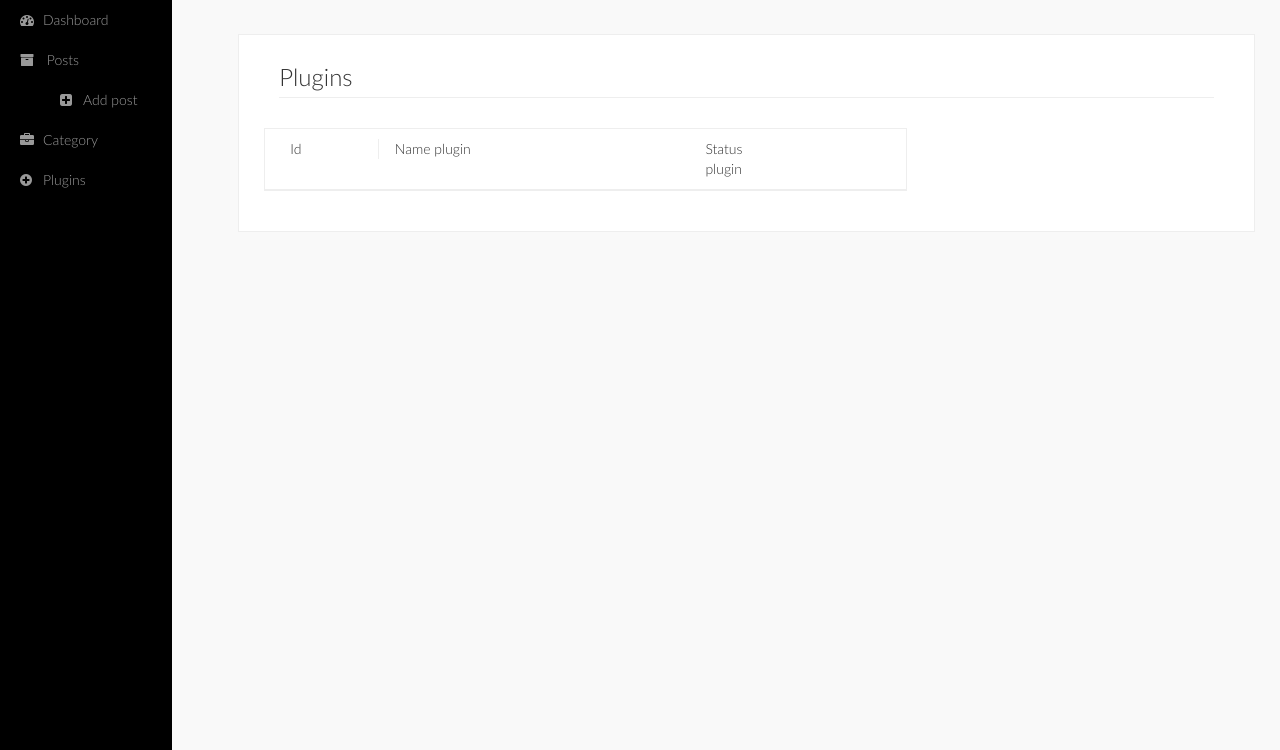
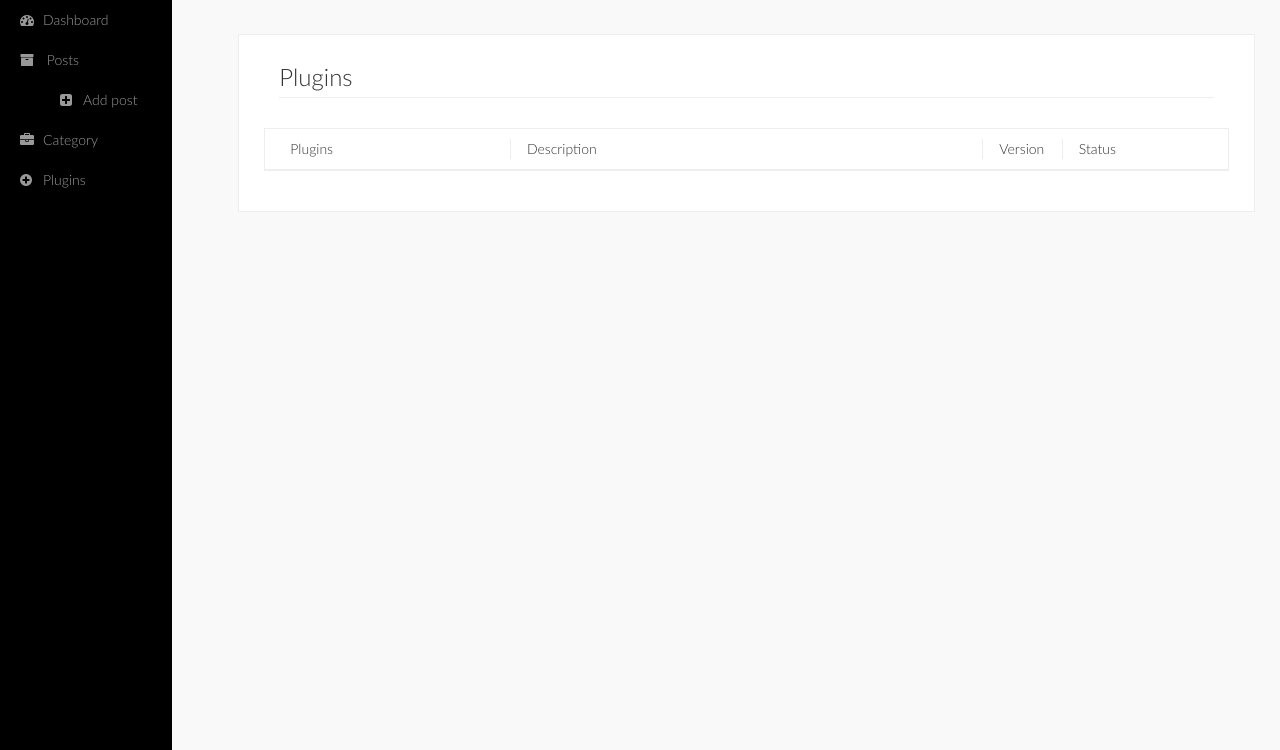
Before and after one commit to sadegh3333/samcms, a PHP site: page /is-admin/plugin.php in a window 1280 px wide. Shown: the part 50-800 px from the top of the page. Run offline with PHP 8.4, Linux system fonts and the light colour scheme; the visitor is signed in with stand-in values (Sample User, id 1); data that the repository does not hold is empty; some libraries are stand-ins or nearby versions.

Commit message:
add some information plugin in list plugin , add second plugin just for test

```diff
--- a/config.php
+++ b/config.php
@@ -10,7 +10,7 @@
 
 
 // Version Stats
-$samcms_version = '0.6.9';
+$samcms_version = '0.6.10';
 $channel_release = 'Beta';
 $code_name = 'Rasmus Lerdorf';
 $link_code_name = 'https://en.wikipedia.org/wiki/Rasmus_Lerdorf';
--- a/is-admin/plugin.php
+++ b/is-admin/plugin.php
@@ -58,32 +58,39 @@ if (isset($_POST['disable'])) {
 			?>
 			<div class="row">
 
-				<div class="col-xs-8 show-category-box ">
+				<div class="col-md-12 show-category-box ">
 					<div class="row show-box-title-category">
-						<div class="col-xs-2">
-							Id
+						<div class="col-md-3">
+							Plugins
 						</div>
-						<div class="col-xs-6">
-							Name plugin
+						<div class="col-md-6">
+							Description
 						</div>
-						<div class="col-xs-2">
-							Status plugin
+						<div class="col-md-1">
+							Version
+						</div>
+						<div class="col-md-1">
+							Status
 						</div>
 					</div>
 					<?php
 					$gap = $plugins->get_all_plugin();
 					foreach ($gap as $key) {
+						include(PLUG_DIR.$plugins->get_single_plugin_config_file($key['name_plugin']));
 						?>
 						<form action="plugin.php" method="POST">
 							<li class="row show-category-data">
-								<div class="col-xs-2">
+								<div class="col-md-3">
 									<input type="hidden" name="plugin-id" value="<?php echo $key['id']; ?>">
-									<?php echo $key['id']; ?>
+									<?php echo $config['plugin_name'];?>
 								</div>
-								<div class="col-xs-6">
-									<?php echo $key['name_plugin']; ?>
+								<div class="col-md-6">
+									<?php echo $config['description']; ?>
 								</div>
-								<div class="col-xs-2">
+								<div class="col-md-1">
+									<?php echo $config['version']; ?>
+								</div>
+								<div class="col-md-1">
 									<?php
 									$status_plugin = $key['status_plugin'];
 									if ($status_plugin) {
--- a/is-admin/style.css
+++ b/is-admin/style.css
@@ -15,8 +15,8 @@
 
 
 
- /* latin-ext */
- @font-face{
+/* latin-ext */
+@font-face{
     font-family: 'lato-light';
     font-style: normal;
     src:url('../is-include/fonts/Lato-Light.ttf')format('truetype');;
@@ -323,9 +323,12 @@ li{
     padding: 10px;
     border-bottom:1px #eee solid;
 }
-.show-box-title-category div:nth-child(1){
+.show-box-title-category div{
     border-right: 1px #eee solid;
     margin-right: 1px;
+}
+.show-box-title-category div:last-child{
+    border-right: none;
 }
 .show-category-box li {
     padding: 10px;
--- a/is-include/plugin.class.php
+++ b/is-include/plugin.class.php
@@ -5,7 +5,7 @@
  * @author Sadegh Mahdilou
  * @copyright November 2016
  * @since version 0.4.0
- * @version 0.2.0 Beta
+ * @version 0.4.0 Beta
  *
  */
 
@@ -114,6 +114,10 @@ class plugin_api
 		return $plugin_root.'/index.php';
 	}
 
+	public function get_single_plugin_config_file($plugin_root){
+		return $plugin_root.'/config.php';
+	}
+
 	public function check_status($plugin_name){
 		global $dbc;
 		$plugin_name = $plugin_name;
@@ -138,10 +142,6 @@ class plugin_api
 
 
 
-
-
-
-
 }
 
 
```
Also changed, not shown: is-content/plugins/hello-plug/config.php (added, +12 -0 lines), is-content/plugins/hello-plug/index.php (+0 -7 lines), is-content/plugins/second-plug/config.php (added, +12 -0 lines), is-content/plugins/second-plug/index.php (added).
